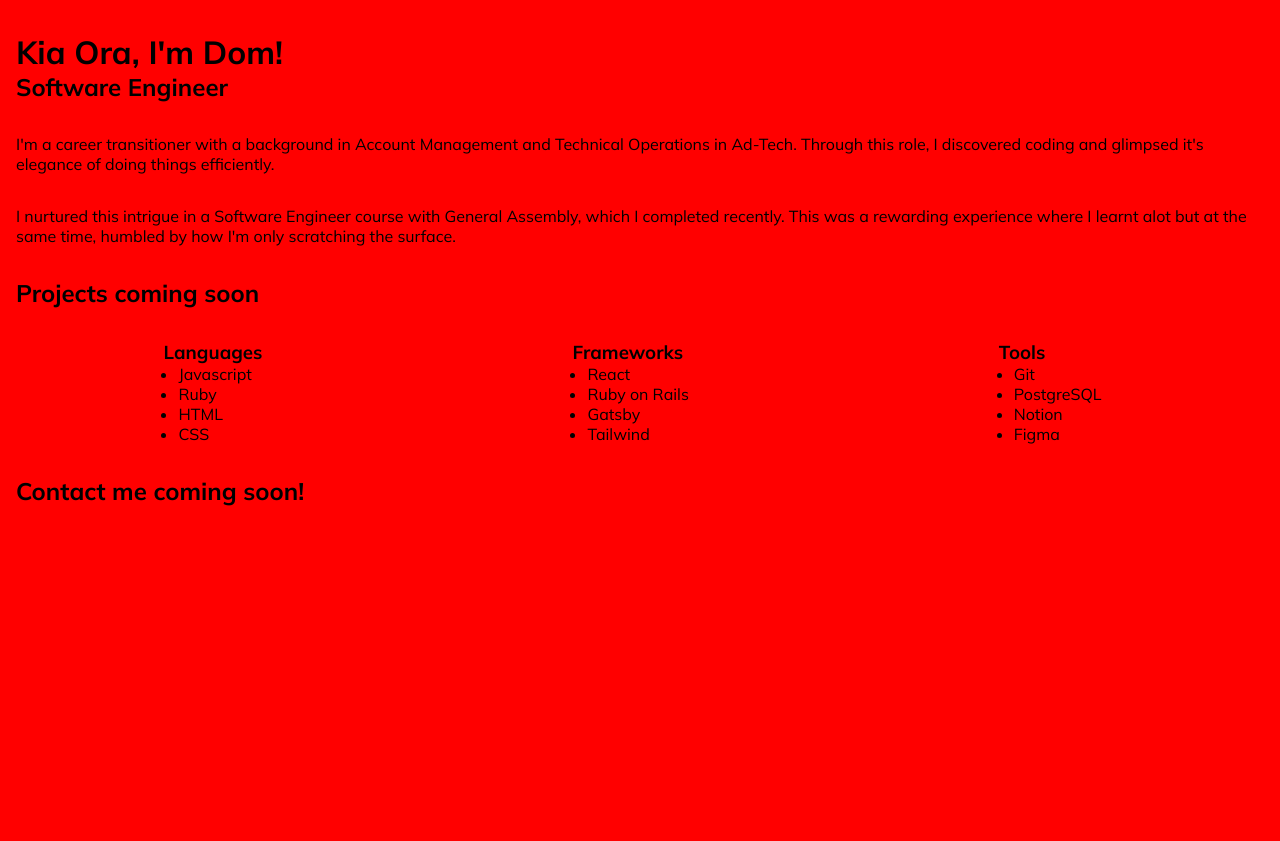
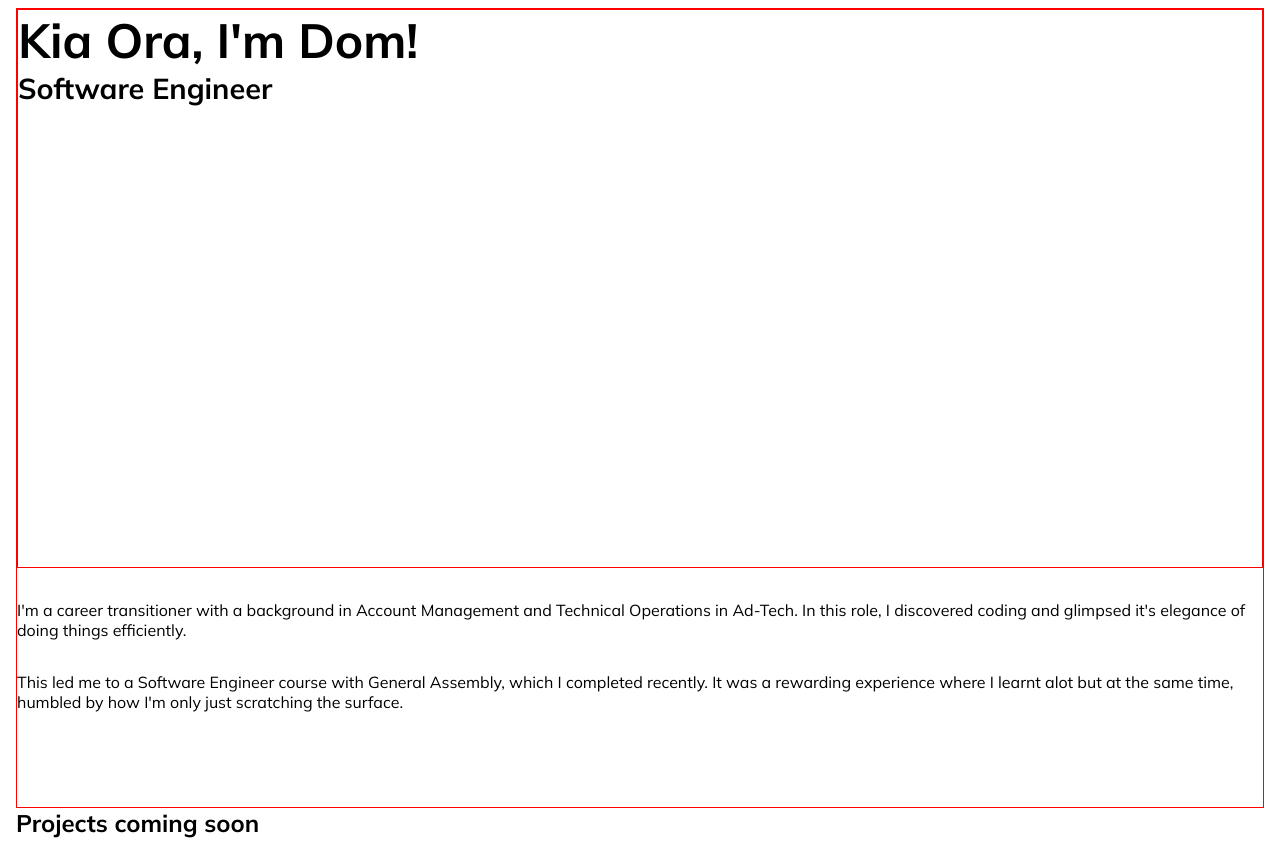
Before and after one commit to Griffy92/my-website, a Gatsby site: page / in a window 1280 px wide. Shown: the top 841 px of the page. Before the commit the page ends 800 px from the top, so only its background shows below. Built offline with nearby package versions, Linux system fonts and the light colour scheme; Gatsby itself is replaced by a stand-in of ours.

Commit message:
Content framework + some CSS

```diff
--- /dev/null
+++ b/src/components/intro/intro.jsx
@@ -0,0 +1,27 @@
+import * as React from 'react';
+
+const Intro = () => {
+
+    return (
+        <div id="intro">
+
+            <div className="greeting">
+                <h1>Kia Ora, I'm Dom!</h1>
+                <h2>Software Engineer</h2>
+            </div>
+
+            <div className="about-me">
+                <p>
+                    I'm a career transitioner with a background in Account Management and Technical Operations in Ad-Tech. In this role, I discovered coding and glimpsed it's elegance of doing things efficiently.
+                </p>
+
+                <p>
+                    This led me to a Software Engineer course with General Assembly, which I completed recently. It was a rewarding experience where I learnt alot but at the same time, humbled by how I'm only just scratching the surface.
+                </p>
+            </div>
+
+        </div>
+    )
+}
+
+export default Intro;
--- a/src/pages/index.jsx
+++ b/src/pages/index.jsx
@@ -1,19 +1,13 @@
-import * as React from "react"
-import '../styles/index.scss'
+import * as React from "react";
+import '../styles/index.scss';
+import lighthouse from '../images/moonrise-kingdom.jpg';
+import Intro from '../components/intro/intro'
 
 const IndexPage = () => {
 
 	return (
 		<body>
-			<div id="intro">
-				<h1>Kia Ora, I'm Dom!</h1>
-				<h2>Software Engineer</h2>
-			</div>
-
-			<div id="about">
-				<p>I'm a career transitioner with a background in Account Management and Technical Operations in Ad-Tech. Through this role, I discovered coding and glimpsed it's elegance of doing things efficiently.</p>
-				<p>I nurtured this intrigue in a Software Engineer course with General Assembly, which I completed recently. This was a rewarding experience where I learnt alot but at the same time, humbled by how I'm only scratching the surface.</p>
-			</div>
+			<Intro />
 
 			<div id="projects">
 				<h2>Projects coming soon</h2>
@@ -53,6 +47,13 @@ const IndexPage = () => {
 				<h2>Contact me coming soon!</h2>
 			</div>
 
+			<div id="fun">
+				<p>
+					You scrolled all the way down! Here's a picture that I really like from the film Moonrise Kingdom.
+				</p>
+				<img src={ lighthouse } alt="Girl on Lighthouse from Moonrise Kingdom film" />
+			</div>
+
 		</body>
 	)
 }
--- a/src/styles/index.scss
+++ b/src/styles/index.scss
@@ -1,31 +1,52 @@
 @import url('https://fonts.googleapis.com/css2?family=Mulish:ital,wght@0,400;0,700;1,700&display=swap');
-
-@mixin container {
-    margin-top: 2em;
-}
 
 * {
     box-sizing: border-box;
     padding: 0;
     margin: 0;
     font-family: 'Mulish', sans-serif;
+
 }
 
 body {
     margin: .5em;
-    background-color: red;
+}
+
+@mixin container {
+    height: 100vh;
 }
 
 #intro {
-    @include container
-}
+    @include container;
+    display: flex;
+    flex-direction: column;
+    border: 1px solid red;
 
-#about {
-    @include container;
+    .greeting {
+        flex-basis: 70%;
+        border: 1px solid red;
 
-    p {
-        margin: 2em 0em 2em 0em;
+        h1 {
+            font-size: 3em;
+        }
+
+        h2 {
+            font-size: 1.8em;
+        }
     }
+
+    .about-me {
+        flex-basis: 30%;
+
+        p:first-of-type {
+            margin-top: 2em;
+        }
+
+        p {
+            margin: 2em 0em 2em 0em;
+        }
+    }
+
 }
 
 #projects {
@@ -38,10 +59,24 @@ body {
     justify-content: space-around;
 
     h3 {
-        margin-left: -.8em;
+        margin-left: -.3em;
+    }
+
+    ul {
+        list-style: none;
     }
 }
 
 #contact {
     @include container
 }
+
+#fun {
+    max-width: 100%;
+
+
+    img {
+        width: 100%;
+        object-fit: cover;
+    }
+}
```
Also changed, not shown: src/images/moonrise-kingdom.jpg (added).
